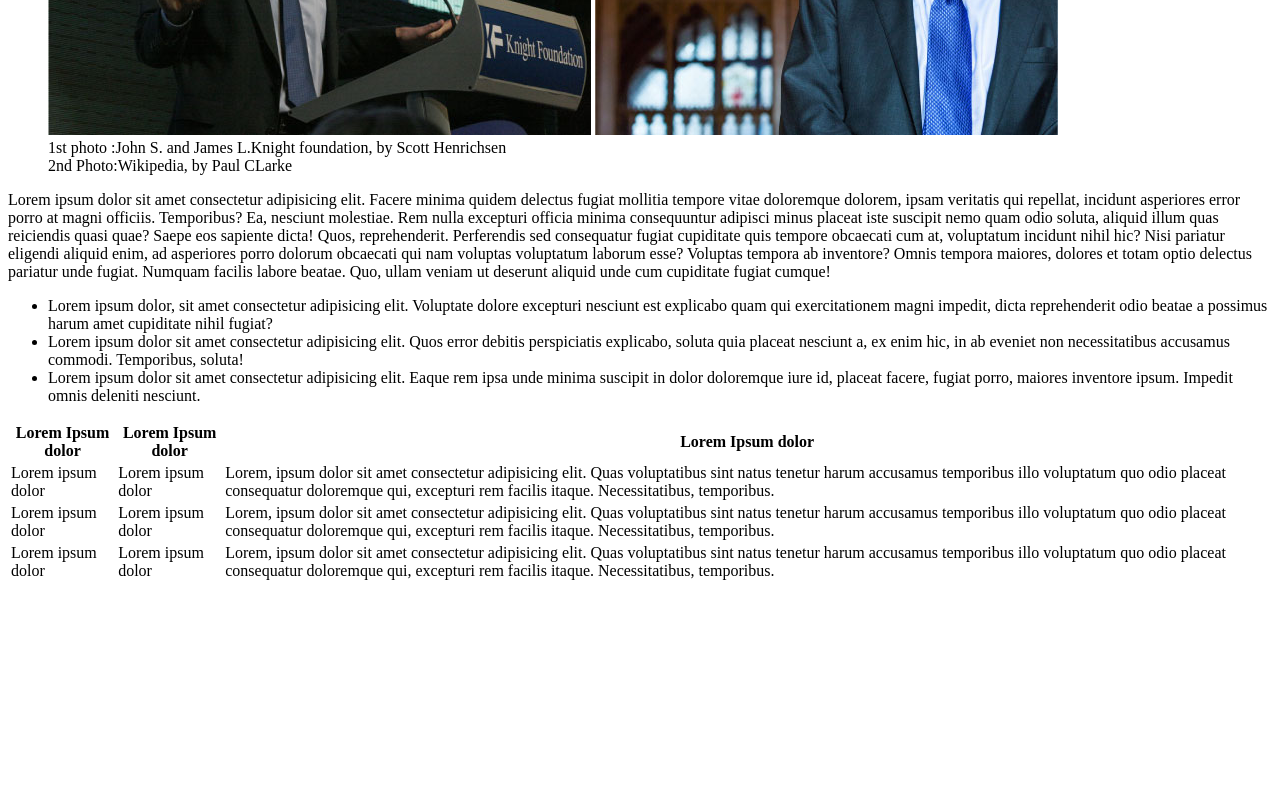
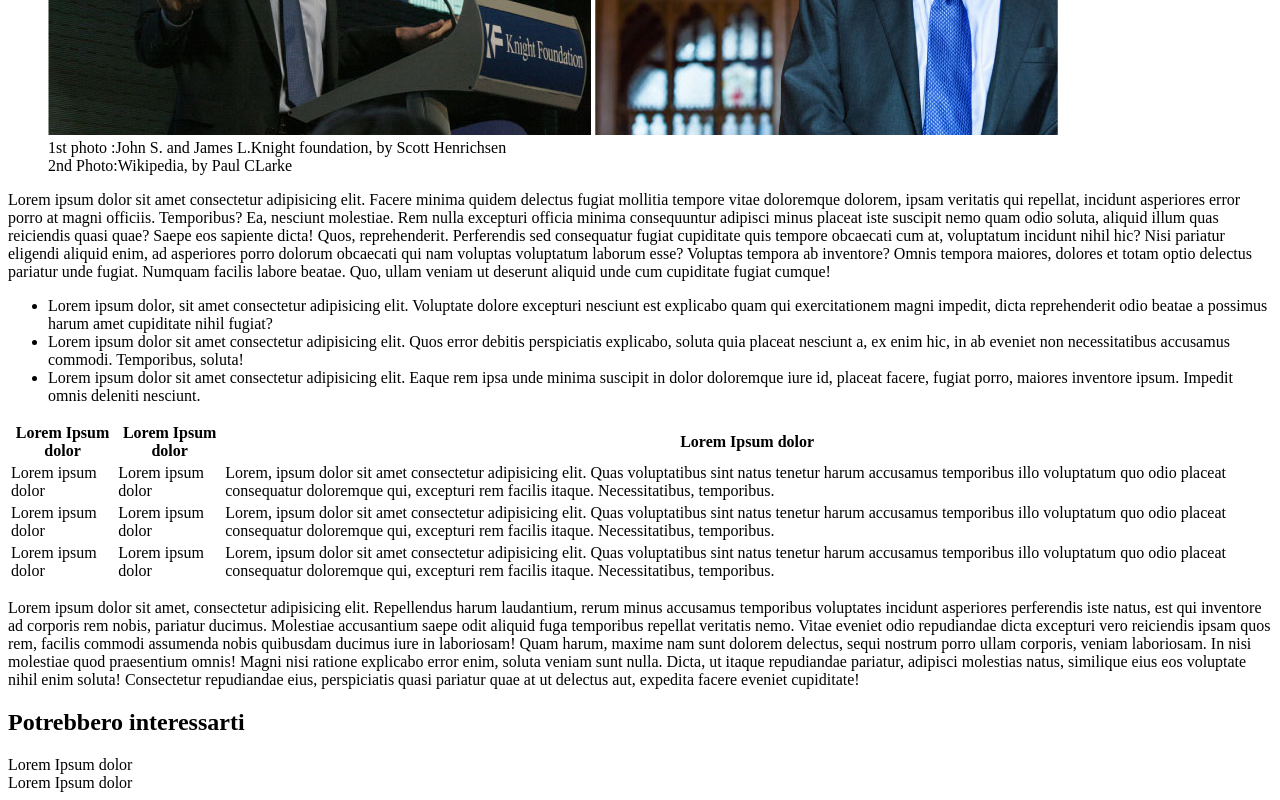
Before and after one commit to Mftr96/html-css-booleaner, a plain HTML site: page index.html in a window 1280 px wide. Shown: the part 412-1212 px from the top of the page. Before the commit the page ends 1003 px from the top, so only its background shows below. Drawn offline with Linux system fonts and the light colour scheme.

Commit message:
creazione footer

```diff
--- a/index.html
+++ b/index.html
@@ -63,12 +63,21 @@
             </tr>
         </tfoot>
        </table>
+       <p>Lorem ipsum dolor sit amet, consectetur adipisicing elit. Repellendus harum laudantium, rerum minus accusamus temporibus voluptates incidunt asperiores perferendis iste natus, est qui inventore ad corporis rem nobis, pariatur ducimus.
+        Molestiae accusantium saepe odit aliquid fuga temporibus repellat veritatis nemo. Vitae eveniet odio repudiandae dicta excepturi vero reiciendis ipsam quos rem, facilis commodi assumenda nobis quibusdam ducimus iure in laboriosam!
+        Quam harum, maxime nam sunt dolorem delectus, sequi nostrum porro ullam corporis, veniam laboriosam. In nisi molestiae quod praesentium omnis! Magni nisi ratione explicabo error enim, soluta veniam sunt nulla.
+        Dicta, ut itaque repudiandae pariatur, adipisci molestias natus, similique eius eos voluptate nihil enim soluta! Consectetur repudiandae eius, perspiciatis quasi pariatur quae at ut delectus aut, expedita facere eveniet cupiditate!</p>
+    </main>
+    <footer>
+        <h2>Potrebbero interessarti</h2>
+        <!-- immagini con scritta  -->
+        <div class="footer-img">
+            <span>Lorem Ipsum dolor</span>
+        </div>
+        <div class="footer-img">
+            <span>Lorem Ipsum dolor</span>
+        </div>
+    </footer>
 
-
-
-
-
-
-    </main>
 </body>
 </html>
```
